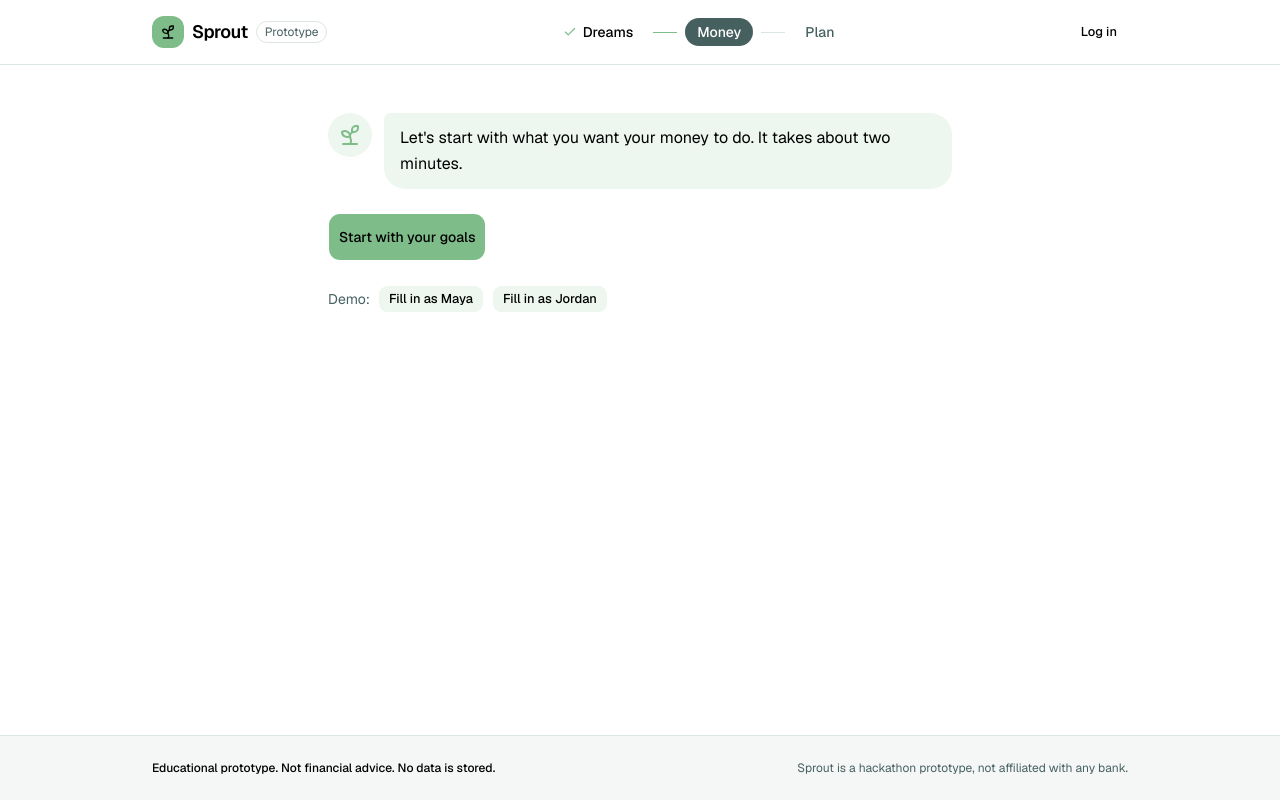
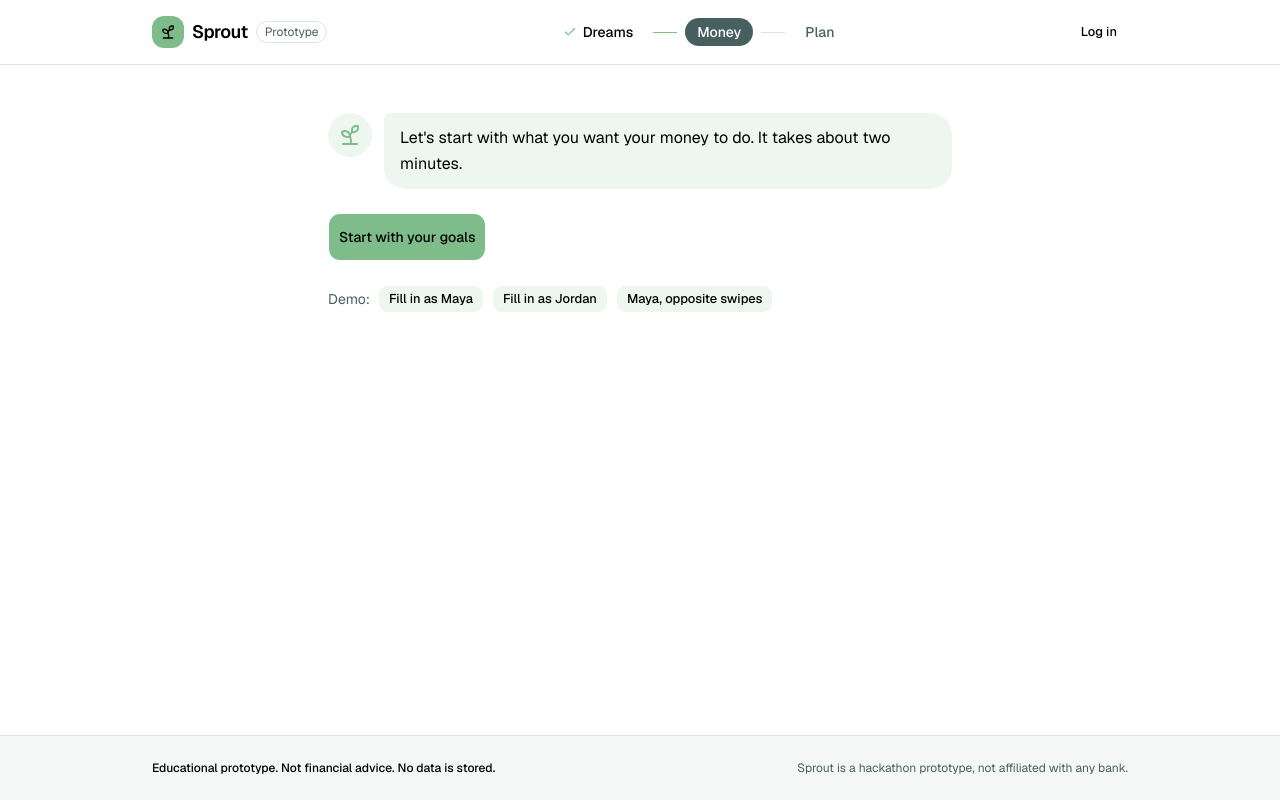
Before and after one commit to beansprout21/hackpsu-f26, a Next.js app: page /snapshot in a window 1280 px wide. Built offline with nearby package versions, Linux system fonts and the light colour scheme; no server answers.

Commit message:
feat(#41): 'Maya, opposite swipes' prefill for the proof moment
Co-Authored-By: Claude Opus 5.5 <noreply@anthropic.com>

```diff
--- a/scripts/check-engine.ts
+++ b/scripts/check-engine.ts
@@ -2,12 +2,12 @@
 // from docs/SPROUT.md v2 row by row. Run: npx tsx scripts/check-engine.ts
 import studentProfile from "../src/data/mocks/profile.student.json";
 import familyProfile from "../src/data/mocks/profile.family.json";
-import { flipSwipes, jordan, maya } from "../src/data/personas";
+import { jordan, maya, mayaOpposite, OPPOSITE_VALUES } from "../src/data/personas";
 import { personaFromValues } from "../src/data/personaTaxonomy";
 import { buildPlanSkeleton } from "../src/lib/server/engine/plan";
 import { getProduct, isCatalogId } from "../src/lib/server/catalog";
 import { GoalProfileSchema, PlanSchema } from "../src/types/schemas";
-import type { GoalProfile, IntakeAnswers, Plan, ValueTag } from "../src/types";
+import type { GoalProfile, IntakeAnswers, Plan } from "../src/types";
 
 let failures = 0;
 const check = (ok: boolean, msg: string) => {
@@ -19,13 +19,12 @@ const mayaProfile = GoalProfileSchema.parse(studentProfile);
 const jordanProfile = GoalProfileSchema.parse(familyProfile);
 
 // Opposite swipes: same finances and goals, flipped values -> different persona and plan.
-const oppositeValues: ValueTag[] = ["security", "family"];
-const oppositeIntake: IntakeAnswers = { ...maya.intake, swipes: flipSwipes(maya.intake.swipes), values: oppositeValues };
-const oppositeDef = personaFromValues(oppositeValues);
+const oppositeIntake: IntakeAnswers = mayaOpposite.intake;
+const oppositeDef = personaFromValues(OPPOSITE_VALUES);
 const oppositeProfile: GoalProfile = {
   ...mayaProfile,
   persona: { id: oppositeDef.id, label: oppositeDef.label, description: oppositeDef.tagline },
-  topValues: oppositeValues,
+  topValues: OPPOSITE_VALUES,
 };
 
 const runs: { name: string; plan: Plan }[] = [
--- a/src/components/snapshot/SnapshotFlow.tsx
+++ b/src/components/snapshot/SnapshotFlow.tsx
@@ -6,7 +6,7 @@ import Link from "next/link";
 import { useRouter } from "next/navigation";
 import { Button, buttonVariants } from "@/components/ui/button";
 import { SproutSays } from "@/components/sprout/SproutSays";
-import { jordan, maya, type DemoPersona } from "@/data/personas";
+import { jordan, maya, mayaOpposite, type DemoPersona } from "@/data/personas";
 import { ApiError, getPlan, getProfile } from "@/lib/client/api";
 import { useAppState } from "@/lib/client/state";
 import type { GoalProfile, IntakeAnswers } from "@/types";
@@ -26,7 +26,8 @@ export function SnapshotFlow() {
 
   const prefill = (p: DemoPersona) => {
     setDraft(draftFromSnapshot(p.snapshot));
-    if (!state.intake) update({ intake: p.intake, profile: undefined, plan: undefined });
+    // The proof-moment persona always replaces the intake; the others fill one in only if missing.
+    if (p.id === "maya-opposite" || !state.intake) update({ intake: p.intake, profile: undefined, plan: undefined });
   };
 
   async function generate() {
@@ -94,9 +95,9 @@ function DemoPrefill({ onPick }: { onPick: (p: DemoPersona) => void }) {
   return (
     <div className="flex flex-wrap items-center gap-2 text-sm">
       <span className="text-muted-foreground">Demo:</span>
-      {[maya, jordan].map((p) => (
+      {[maya, jordan, mayaOpposite].map((p) => (
         <Button key={p.id} type="button" variant="secondary" size="sm" onClick={() => onPick(p)}>
-          Fill in as {p.name}
+          {p.id === "maya-opposite" ? p.name : `Fill in as ${p.name}`}
         </Button>
       ))}
     </div>
--- a/src/data/personas.ts
+++ b/src/data/personas.ts
@@ -1,9 +1,9 @@
 // Demo personas from docs/CONTRACTS.md (v2.1, Maya v3). Maya is the hero; Jordan is the young-family contrast.
 // Proof moment: re-run Maya with flipSwipes(maya.intake.swipes) and her finances unchanged.
-import type { FinancialSnapshot, IntakeAnswers, SwipeAnswer } from "@/types";
+import type { FinancialSnapshot, IntakeAnswers, SwipeAnswer, ValueTag } from "@/types";
 
 export interface DemoPersona {
-  id: "maya" | "jordan";
+  id: "maya" | "jordan" | "maya-opposite";
   name: string;
   label: string;
   intake: IntakeAnswers;
@@ -73,4 +73,17 @@ export const jordan: DemoPersona = {
   },
 };
 
+// Proof moment (SPEC): Maya's goals and finances, flipped swipes, values from the opposite side.
+// Note: with the current swipe cards, deriveValues(flipped swipes) gives family first; #41 fixes
+// the values to security + family (Safety Builder), the same construction check-engine tests.
+export const OPPOSITE_VALUES: ValueTag[] = ["security", "family"];
+
+export const mayaOpposite: DemoPersona = {
+  id: "maya-opposite",
+  name: "Maya, opposite swipes",
+  label: "Same money and goals, opposite swipes",
+  intake: { ...maya.intake, swipes: flipSwipes(maya.intake.swipes), values: OPPOSITE_VALUES },
+  snapshot: maya.snapshot,
+};
+
 export const personas: DemoPersona[] = [maya, jordan];
```
